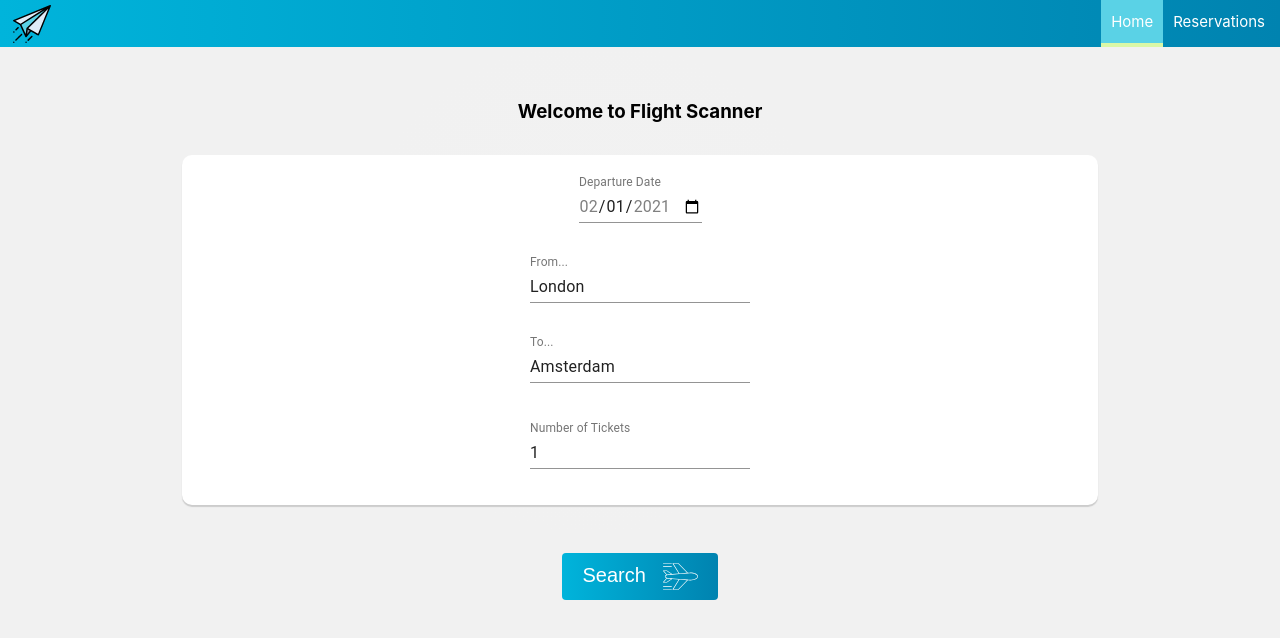
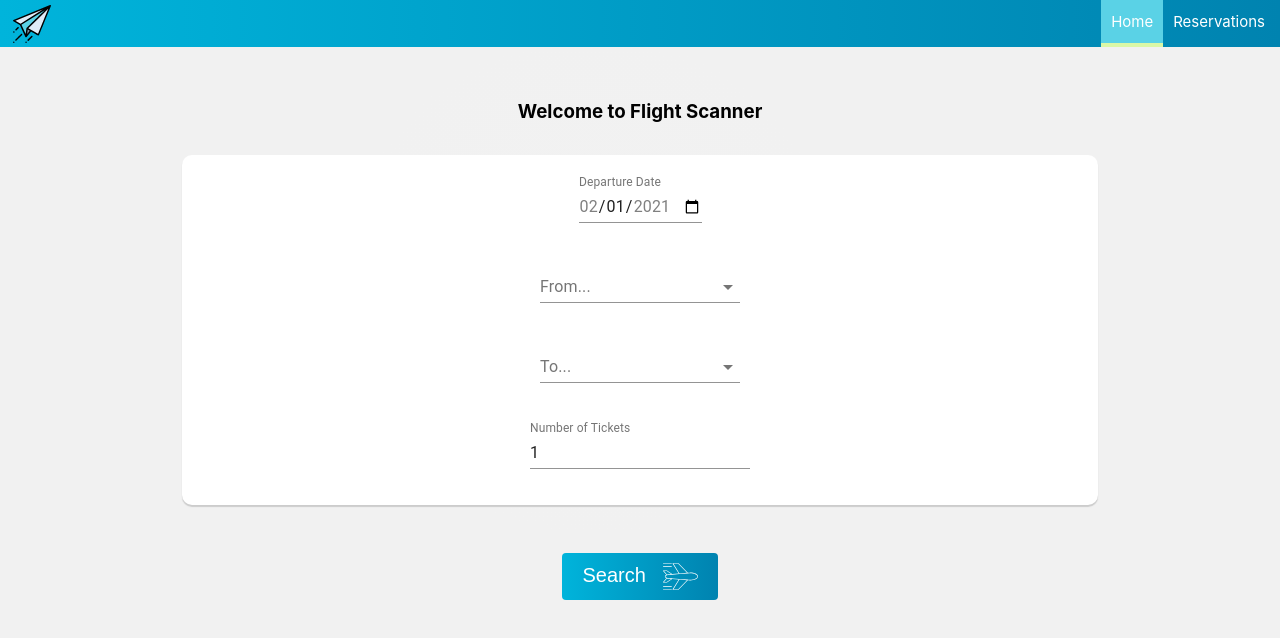
Before and after one commit to Lahav1/flights-app-front, a React (Create React App) app: page /flight-scanner/ in a window 1280 px wide. Shown: the top 638 px of the page. Built offline with nearby package versions, Linux system fonts and the light colour scheme.

Commit message:
added autocomplete

```diff
--- a/package.json
+++ b/package.json
@@ -4,6 +4,7 @@
   "private": true,
   "dependencies": {
     "@material-ui/core": "^4.11.2",
+    "@material-ui/lab": "^4.0.0-alpha.57",
     "@testing-library/jest-dom": "^5.11.8",
     "@testing-library/react": "^11.2.2",
     "@testing-library/user-event": "^12.6.0",
--- a/src/containers/FlightSearch/FlightSearch.js
+++ b/src/containers/FlightSearch/FlightSearch.js
@@ -2,16 +2,18 @@ import React, {Component} from 'react';
 import TextField from '@material-ui/core/TextField';
 import classes from './FlightSearch.module.css';
 import Box from '@material-ui/core/Box';
+import Autocomplete from '@material-ui/lab/Autocomplete';
 import SearchIcon from '../../assets/images/search-icon.svg';
-import {getAutocomplete} from '../../utils';
+import {getAutocomplete, handleSuggestions} from '../../utils';
 
 class FlightSearch extends Component {
     state = {
         departureDate: "2021-02-01",
-        source: "London",
-        destination: "Amsterdam",
+        source: "",
+        destination: "",
         numberOfTickets: 1,
-        suggestions: []
+        srcSuggestions: [],
+        dstSuggestions: []
     }
 
     onDateChange = () => {
@@ -19,14 +21,20 @@ class FlightSearch extends Component {
         this.setState({departureDate: val});
     }
 
-    onSrcChange = () => {
-        let val = document.getElementById("src").value;
+    onSrcChange = (val) => {
         this.setState({source: val});
+        getAutocomplete(val).then((data => this.setState({srcSuggestions: handleSuggestions(data)})))
+            .catch(error => {
+                this.setState({suggestions: []})
+            });
     }
 
-    onDstChange = () => {
-        let val = document.getElementById("dst").value;
+    onDstChange = (val) => {
         this.setState({destination: val});
+        getAutocomplete(val).then((data => this.setState({dstSuggestions: handleSuggestions(data)})))
+            .catch(error => {
+                this.setState({suggestions: []})
+            });
     }
 
     onTicketsChange = () => {
@@ -35,7 +43,13 @@ class FlightSearch extends Component {
     }
 
     handleClick = () => {
-        getAutocomplete(this.state.source).then(data => console.log(data));
+        // this.setState({source: document.getElementById("srcAC").value});
+        // this.setState({destination: document.getElementById("dstAC").value});
+        console.log(this.state.departureDate)
+        console.log(this.state.source)
+        console.log(this.state.destination)
+        console.log(this.state.numberOfTickets)
+
     }
 
     render() {
@@ -56,18 +70,32 @@ class FlightSearch extends Component {
                           }}
                     />
                     <Box m={2} />
-                    <TextField
-                        id="src"
-                        label="From..."
-                        onChange={this.onSrcChange}
-                        defaultValue="London"
+                    <Autocomplete
+                        id="srcAC"
+                        style={{ width: 200 }}
+                        options={this.state.srcSuggestions}
+                        onChange={(event, value) => this.onSrcChange(value)}
+                        onInputChange={(event, value) => this.onSrcChange(value)}
+                        renderInput={(params) => (
+                            <TextField
+                                {...params}
+                                label="From..."
+                            />
+                        )}
                     />
                     <Box m={2} />
-                    <TextField
-                        id="dst"
-                        label="To..."
-                        onChange={this.onDstChange}
-                        defaultValue="Amsterdam"
+                    <Autocomplete
+                        id="dstAC"
+                        style={{ width: 200 }}
+                        options={this.state.dstSuggestions}
+                        onChange={(event, value) => this.onDstChange(value)}
+                        onInputChange={(event, value) => this.onDstChange(value)}
+                        renderInput={(params) => (
+                            <TextField
+                                {...params}
+                                id="dst"
+                                label="To..." />
+                        )}
                     />
                     <Box m={2.4} />
                     <TextField
--- a/src/utils.js
+++ b/src/utils.js
@@ -1,9 +1,17 @@
 
 export const getAutocomplete = async (str) => {
-
     const base = 'https://localhost:44353/api/Values';
     const query = `?airportName=${str}`;
     const response = await fetch(base + query);
     const data = await response.json();
     return data;
 }
+
+export const handleSuggestions = (suggestions) => {
+    let s = [];
+    var suggestion;
+    for (suggestion of suggestions) {
+        s.push(suggestion.name + ", " + suggestion.airport_id)
+    }
+    return s;
+}
```
Also changed, not shown: 2 other files (tests, documents, lock files or other folders).
